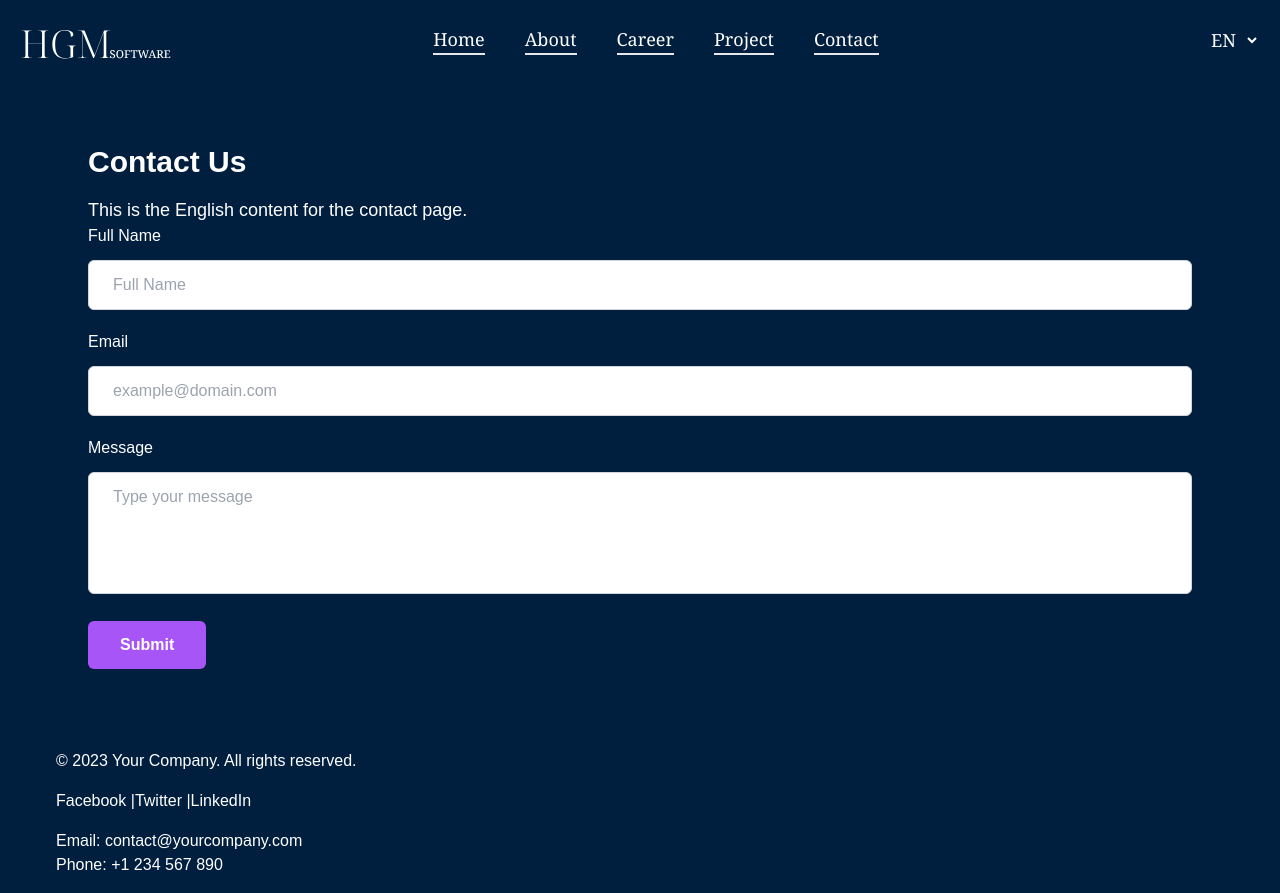
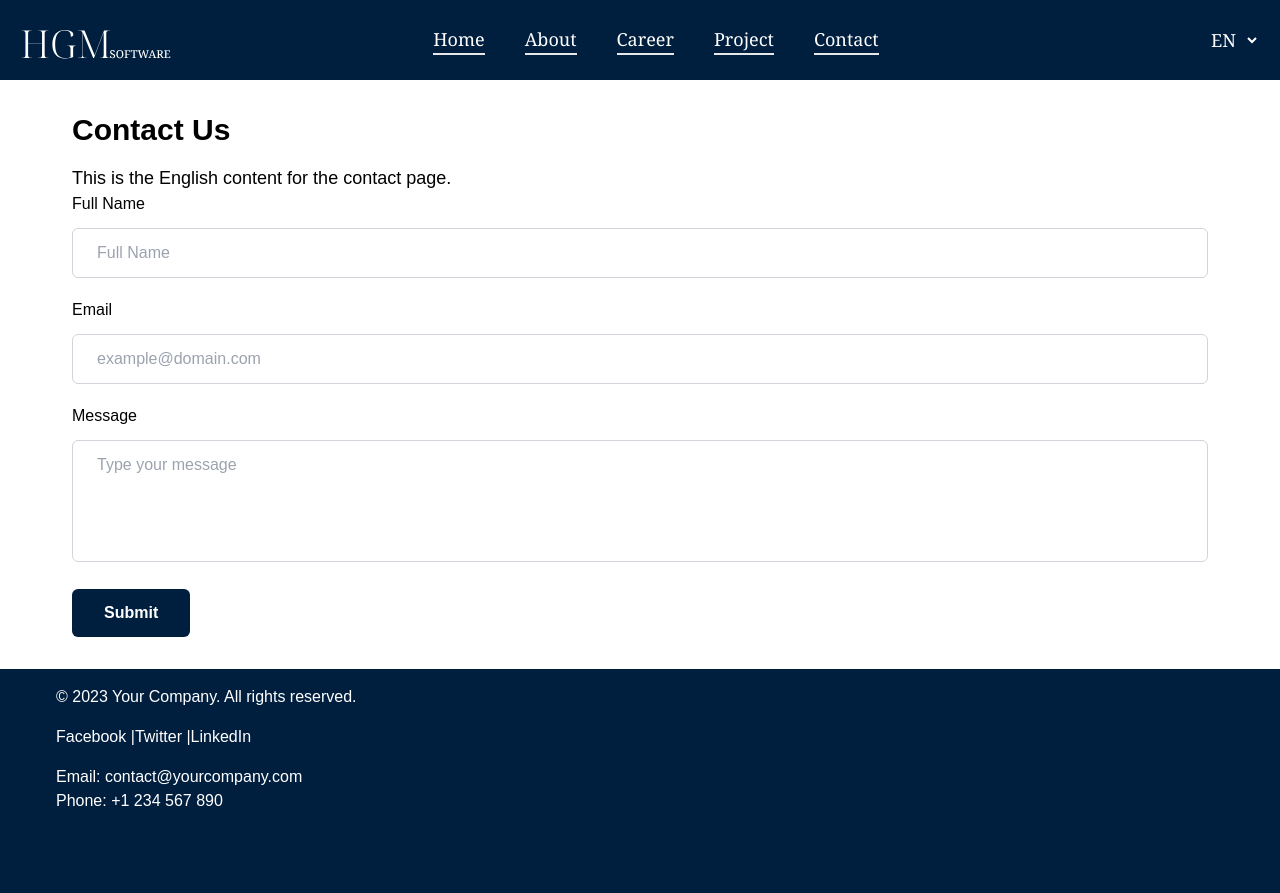
Before and after one commit to fna00/hgm, a Next.js app: page /en/contact in a window 1280 px wide. After the commit the page ends 829 px from the top, so only its background shows below. Built offline with nearby package versions, Linux system fonts and the light colour scheme.

Commit message:
Refactor language handling and update styling in ContactUs and ProjectPage components

```diff
--- a/app/api/email/route.tsx
+++ /dev/null
@@ -1,5 +0,0 @@
-import { type NextRequest, NextResponse } from "next/server";
-
-export async function POST(request: NextRequest) {
-  return NextResponse.json("Hello from API!");
-}
--- a/components/ContactUs/index.tsx
+++ b/components/ContactUs/index.tsx
@@ -29,16 +29,13 @@ export default function ContactUs({ data }: ContactUsProps) {
   }
 
   return (
-    <div className="relative container mx-auto px-4 mt-20">
+    <div className="relative container mx-auto px-4 mt-20 text-black">
       <div className="container mx-auto px-4 py-8">
         <h1 className="text-3xl font-bold mb-4">{data?.title}</h1>
         <p className="text-lg">{data?.content}</p>
         <form onSubmit={handleSubmit(onSubmit)}>
           <div className="mb-5">
-            <label
-              htmlFor="name"
-              className="mb-3 block text-base font-medium text-white"
-            >
+            <label htmlFor="name" className="mb-3 block text-base font-medium ">
               {data.form.name}
             </label>
             <input
@@ -49,10 +46,7 @@ export default function ContactUs({ data }: ContactUsProps) {
             />
           </div>
           <div className="mb-5">
-            <label
-              htmlFor="email"
-              className="mb-3 block text-base font-medium text-white"
-            >
+            <label htmlFor="email" className="mb-3 block text-base font-medium">
               {data.form.email}
             </label>
             <input
@@ -65,7 +59,7 @@ export default function ContactUs({ data }: ContactUsProps) {
           <div className="mb-5">
             <label
               htmlFor="message"
-              className="mb-3 block text-base font-medium text-white"
+              className="mb-3 block text-base font-medium "
             >
               {data.form.message}
             </label>
@@ -77,7 +71,7 @@ export default function ContactUs({ data }: ContactUsProps) {
             ></textarea>
           </div>
           <div>
-            <button className="hover:shadow-form rounded-md bg-purple-500 py-3 px-8 text-base font-semibold text-white outline-none">
+            <button className="hover:shadow-form rounded-md bg-customBlue py-3 px-8 text-base font-semibold text-white outline-none">
               {data.form.submit}
             </button>
           </div>
--- a/components/PageComponents/ContactPage/index.tsx
+++ b/components/PageComponents/ContactPage/index.tsx
@@ -20,8 +20,10 @@ export default function ContactPage() {
   return (
     <div className="flex flex-col min-h-screen">
       <Header />
-      <div className="flex-grow container mx-auto px-4 py-8 text-white">
-        <ContactUs data={data.contact} />
+      <div className="flex-grow text-black">
+        <div className=" bg-white">
+          <ContactUs data={data.contact} />
+        </div>
       </div>
       <Footer data={data.footer} />
     </div>
--- a/components/PageComponents/ProjectPage/index.tsx
+++ b/components/PageComponents/ProjectPage/index.tsx
@@ -21,7 +21,8 @@ function ProjectPage() {
   return (
     <div className="flex flex-col min-h-screen">
       <Header />
-      <div className="flex-grow relative container mx-auto px-4 mt-20">
+      <div className="flex-grow relative bg-white mt-20 text-black">
+        <div className="container mx-auto px-4">
           <DescriptionBox
             className={""}
             title={data?.project.title}
@@ -29,6 +30,7 @@ function ProjectPage() {
           />
           <TechnologiesTable technologies={data?.project.technologies} />
         </div>
+      </div>
       <Footer data={data.footer} />
     </div>
   );
--- a/components/TechnologiesTable/index.tsx
+++ b/components/TechnologiesTable/index.tsx
@@ -8,11 +8,11 @@ export default function TechnologiesTable({
   technologies,
 }: TechnologiesTableProps) {
   return (
-    <div className="grid grid-cols-1 sm:grid-cols-2 md:grid-cols-3 lg:grid-cols-4 gap-4 text-white">
+    <div className="grid grid-cols-1 sm:grid-cols-2 md:grid-cols-3 lg:grid-cols-4 gap-4 text-black">
       {technologies.map((tech, index) => (
         <div
           key={index}
-          className="bg-transparent p-4 flex flex-col justify-center items-center hover:scale-110"
+          className="bg-gray-100 p-4 flex flex-col justify-center items-center hover:scale-110"
         >
           <img src={tech.src} alt={tech.alt} className="mb-2 w-16 h-16" />
           {tech.name}
```
Lines whose indentation alone changed are shown as unchanged.
